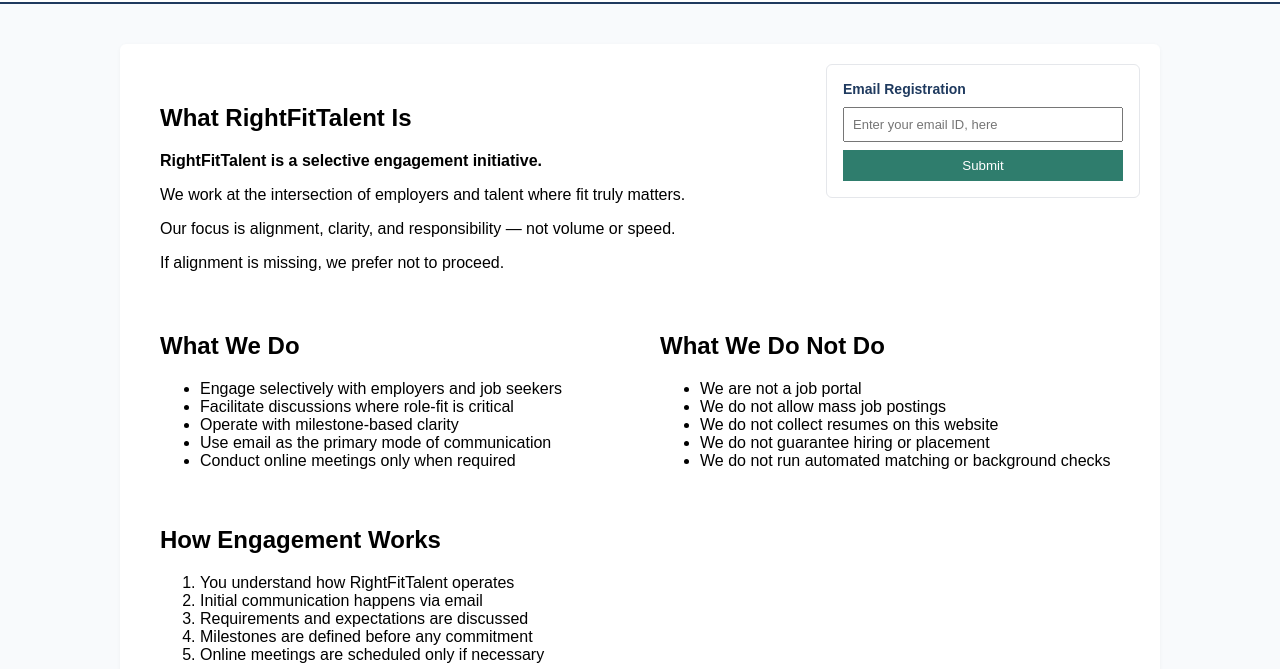
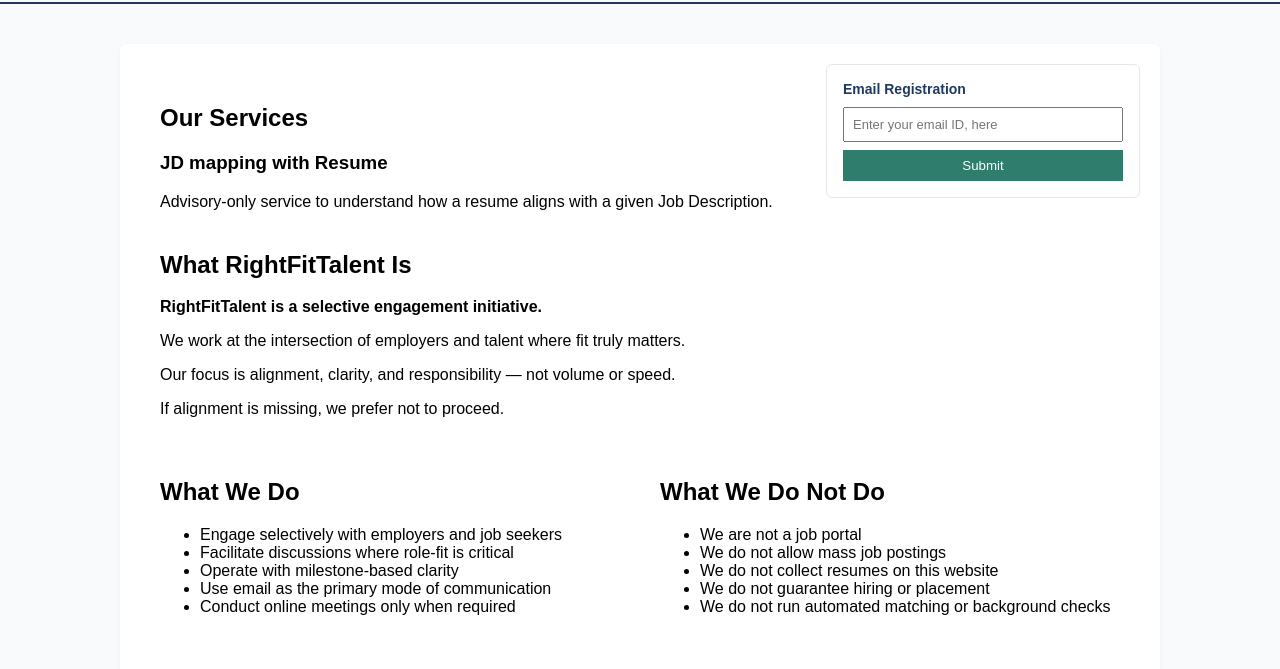
Before and after one commit to madhuanusha2025-wq/madhuanusha2025-wq.github.io, a plain HTML site: page index.html in a window 1280 px wide. Shown: the part 126-795 px from the top of the page. Drawn offline with Linux system fonts and the light colour scheme.

Commit message:
Update index.html

```diff
--- a/index.html
+++ b/index.html
@@ -120,7 +120,13 @@
     <button id="submit-email">Submit</button>
     <div id="email-msg"></div>
 </div>
-
+<section>
+    <h2>Our Services</h2>
+    <h3>JD mapping with Resume</h3>
+    <p>
+        Advisory-only service to understand how a resume aligns with a given Job Description.
+    </p>
+</section>
 <section>
     <h2>What RightFitTalent Is</h2>
     <p><strong>RightFitTalent is a selective engagement initiative.</strong></p>
```
